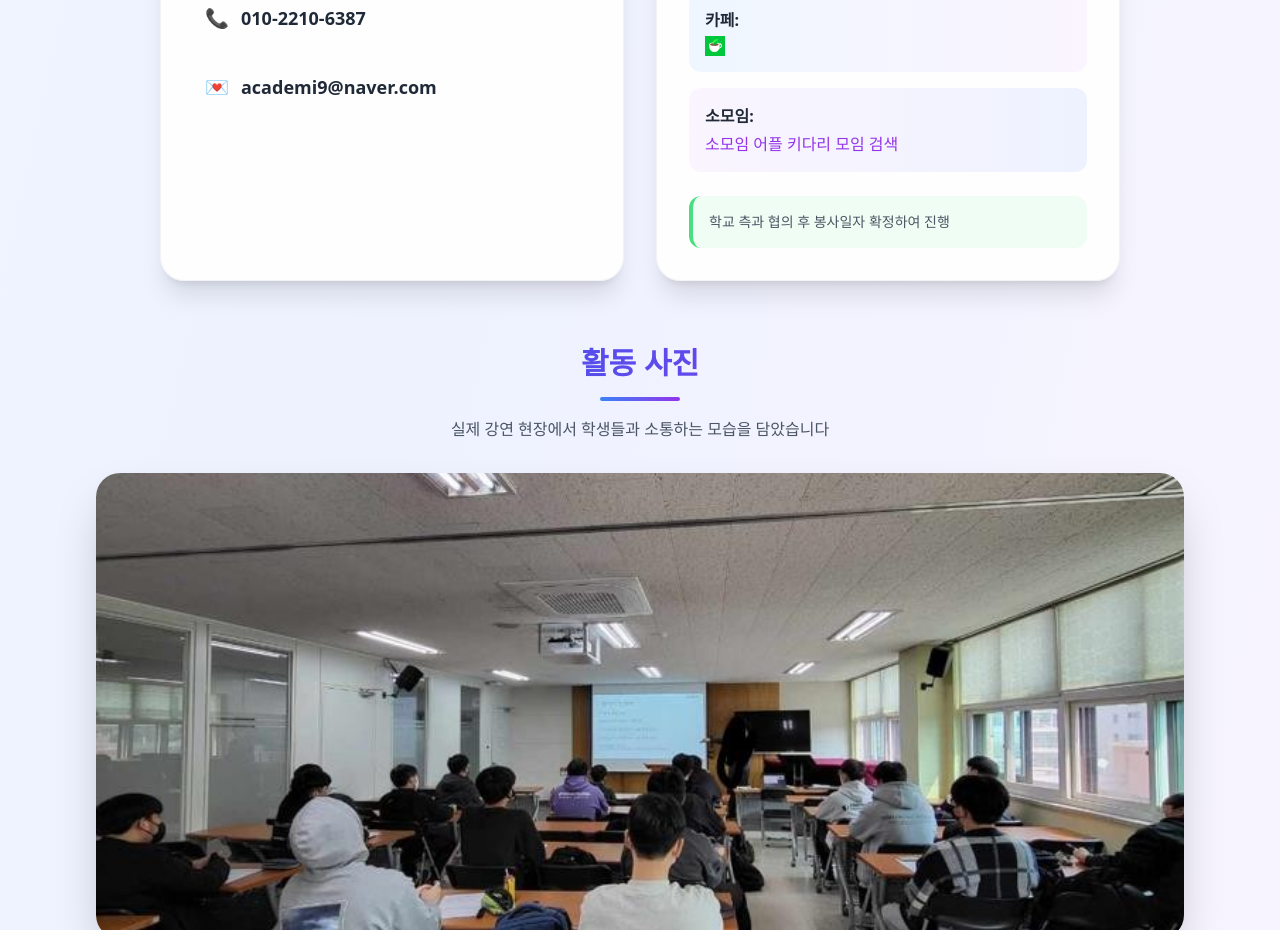
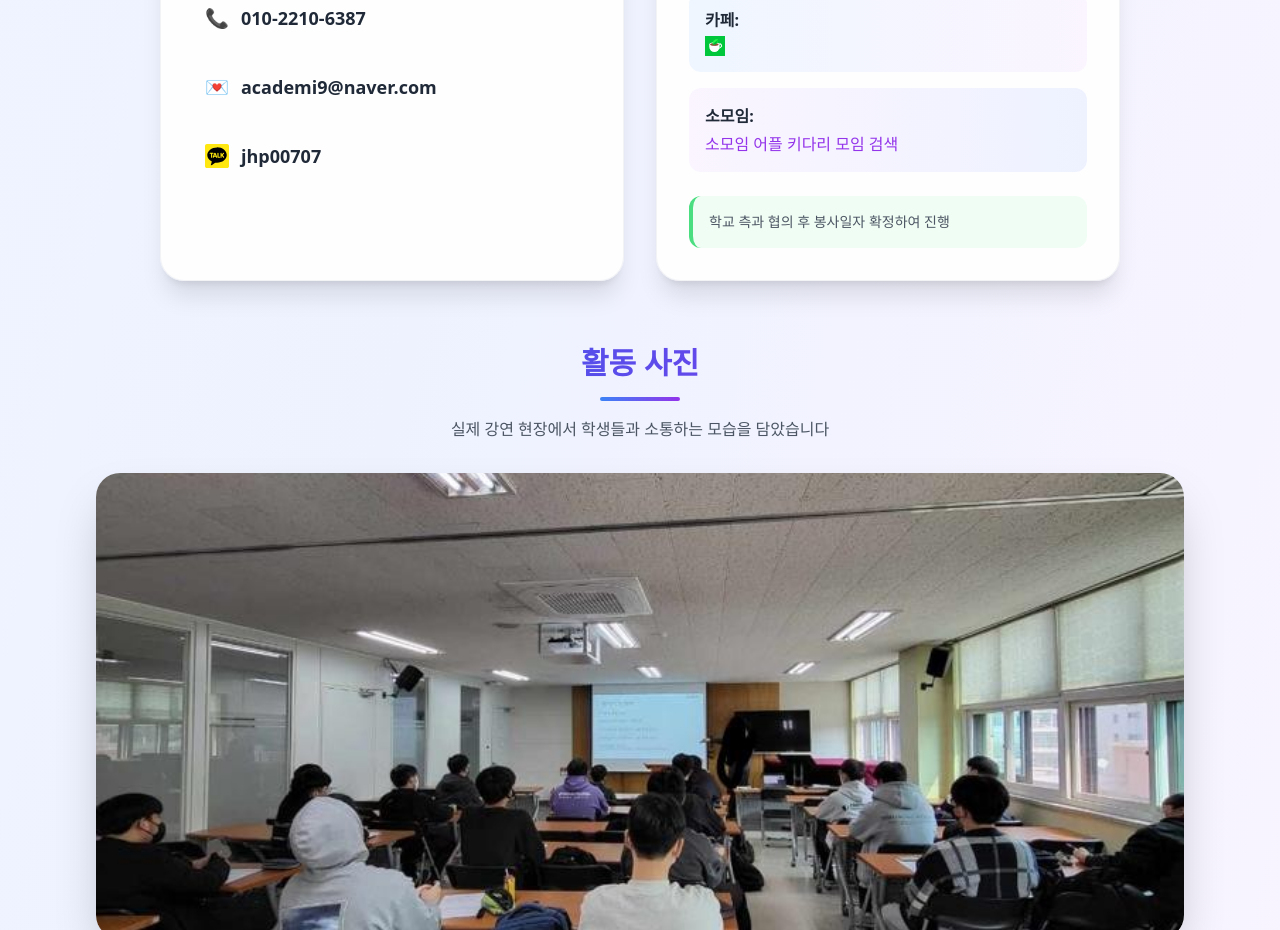
Before and after one commit to dlfdnd96/kidari-teacher, a Next.js app: page / in a window 1280 px wide. Shown: the part 3517-4447 px from the top of the page. Built offline with nearby package versions, Linux system fonts and the light colour scheme.

Commit message:
feat(main): 카카오톡 연락처 추가

```diff
--- a/src/app/page.tsx
+++ b/src/app/page.tsx
@@ -1,6 +1,7 @@
 import React from 'react'
 import { NaverCafeIcon } from '@/components/icons'
 import Image from 'next/image'
+import { KakaoTalkIcon } from '@/components/icons/KakaoTalkIcon'
 
 export default function Home() {
 	return (
@@ -435,6 +436,17 @@ export default function Home() {
 									academi9@naver.com
 								</span>
 							</a>
+							<div className="flex items-center p-2 sm:p-3 bg-white/20 dark:bg-gray-700 rounded-full">
+								<span
+									className="mr-2 sm:mr-3 flex-shrink-0"
+									style={{ fontSize: '1.2rem', color: '#d32f2f' }}
+								>
+									<KakaoTalkIcon />
+								</span>
+								<span className="font-bold text-gray-800 dark:text-gray-200 text-base sm:text-lg">
+									jhp00707
+								</span>
+							</div>
 						</div>
 					</div>
 
--- /dev/null
+++ b/src/components/icons/KakaoTalkIcon.tsx
@@ -0,0 +1,24 @@
+interface Props {
+	size?: number
+}
+
+export const KakaoTalkIcon = ({ size = 24 }: Props) => {
+	return (
+		<svg
+			xmlns="http://www.w3.org/2000/svg"
+			width={size}
+			height={size}
+			viewBox="0 0 256 256"
+		>
+			<path
+				fill="#FFE812"
+				d="M256 236c0 11.046-8.954 20-20 20H20c-11.046 0-20-8.954-20-20V20C0 8.954 8.954 0 20 0h216c11.046 0 20 8.954 20 20v216z"
+			/>
+			<path d="M128 36C70.562 36 24 72.713 24 118c0 29.279 19.466 54.97 48.748 69.477-1.593 5.494-10.237 35.344-10.581 37.689 0 0-.207 1.762.934 2.434s2.483.15 2.483.15c3.272-.457 37.943-24.811 43.944-29.04 5.995.849 12.168 1.29 18.472 1.29 57.438 0 104-36.712 104-82 0-45.287-46.562-82-104-82z" />
+			<path
+				fill="#FFE812"
+				d="M70.5 146.625c-3.309 0-6-2.57-6-5.73V105.25h-9.362c-3.247 0-5.888-2.636-5.888-5.875s2.642-5.875 5.888-5.875h30.724c3.247 0 5.888 2.636 5.888 5.875s-2.642 5.875-5.888 5.875H76.5v35.645c0 3.16-2.691 5.73-6 5.73zM123.112 146.547c-2.502 0-4.416-1.016-4.993-2.65l-2.971-7.778-18.296-.001-2.973 7.783c-.575 1.631-2.488 2.646-4.99 2.646a9.155 9.155 0 0 1-3.814-.828c-1.654-.763-3.244-2.861-1.422-8.52l14.352-37.776c1.011-2.873 4.082-5.833 7.99-5.922 3.919.088 6.99 3.049 8.003 5.928l14.346 37.759c1.826 5.672.236 7.771-1.418 8.532a9.176 9.176 0 0 1-3.814.827c-.001 0 0 0 0 0zm-11.119-21.056L106 108.466l-5.993 17.025h11.986zM138 145.75c-3.171 0-5.75-2.468-5.75-5.5V99.5c0-3.309 2.748-6 6.125-6s6.125 2.691 6.125 6v35.25h12.75c3.171 0 5.75 2.468 5.75 5.5s-2.579 5.5-5.75 5.5H138zM171.334 146.547c-3.309 0-6-2.691-6-6V99.5c0-3.309 2.691-6 6-6s6 2.691 6 6v12.896l16.74-16.74c.861-.861 2.044-1.335 3.328-1.335 1.498 0 3.002.646 4.129 1.772 1.051 1.05 1.678 2.401 1.764 3.804.087 1.415-.384 2.712-1.324 3.653l-13.673 13.671 14.769 19.566a5.951 5.951 0 0 1 1.152 4.445 5.956 5.956 0 0 1-2.328 3.957 5.94 5.94 0 0 1-3.609 1.211 5.953 5.953 0 0 1-4.793-2.385l-14.071-18.644-2.082 2.082v13.091a6.01 6.01 0 0 1-6.002 6.003z"
+			/>
+		</svg>
+	)
+}
```
